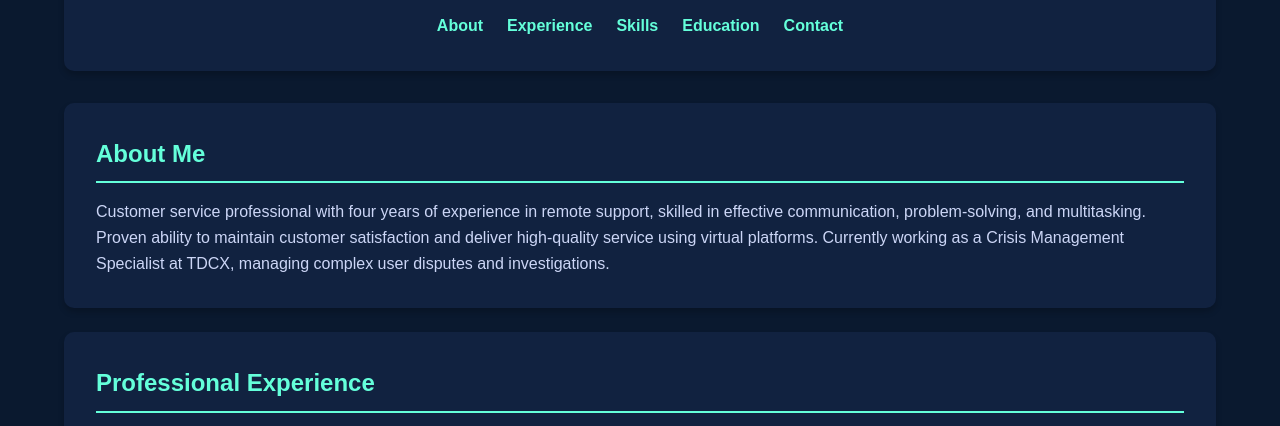
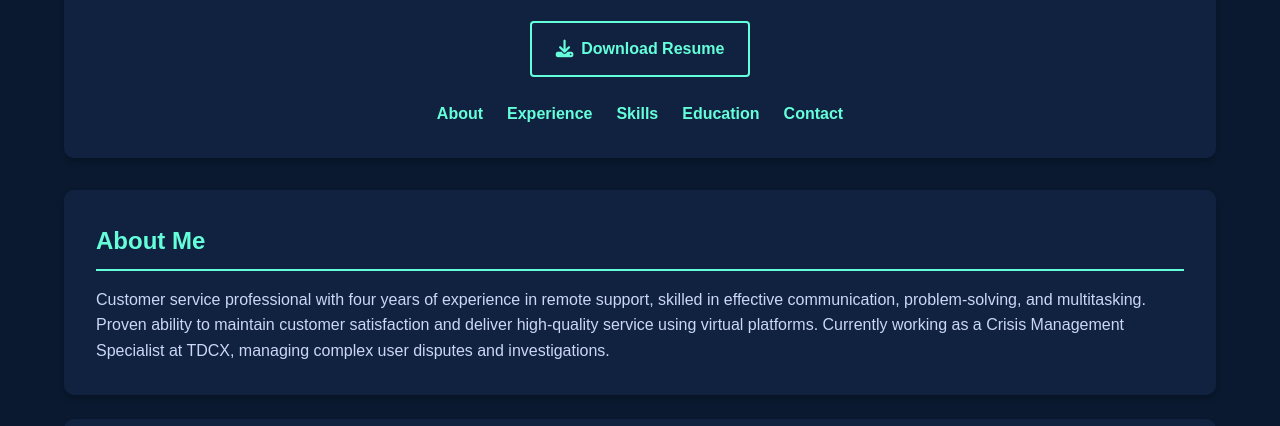
Before and after one commit to izzykhalid96/izzykhalid96.github.io, a website: page index.html in a window 1280 px wide. Shown: the part 367-793 px from the top of the page. Drawn offline with Linux system fonts and the light colour scheme.

Commit message:
Added resume download button

```diff
--- a/index.html
+++ b/index.html
@@ -14,6 +14,11 @@
                 <img src="profile.jpg" alt="Imran Khalid" class="profile-img">
                 <h1>Imran Khalid</h1>
                 <p class="tagline">Customer Experience Professional | Crisis Management Specialist</p>
+                <div class="cta-buttons">
+                    <a href="resume.pdf" download class="download-btn">
+                        <i class="fas fa-download"></i> Download Resume
+                    </a>
+                </div>
             </div>
             <nav>
                 <a href="#about">About</a>
--- a/styles.css
+++ b/styles.css
@@ -254,6 +254,34 @@ nav a:hover {
     transform: translateY(-2px);
 }
 
+.cta-buttons {
+    margin: 1.5rem 0;
+}
+
+.download-btn {
+    display: inline-flex;
+    align-items: center;
+    gap: 0.5rem;
+    background-color: transparent;
+    color: var(--primary-color);
+    padding: 0.8rem 1.5rem;
+    border: 2px solid var(--primary-color);
+    border-radius: 4px;
+    text-decoration: none;
+    font-weight: bold;
+    transition: all 0.3s ease;
+}
+
+.download-btn:hover {
+    background-color: rgba(100, 255, 218, 0.1);
+    transform: translateY(-2px);
+    box-shadow: 0 4px 6px rgba(0, 0, 0, 0.1);
+}
+
+.download-btn i {
+    font-size: 1.1rem;
+}
+
 footer {
     text-align: center;
     padding: 1rem;
```
Also changed, not shown: 1 other file.
